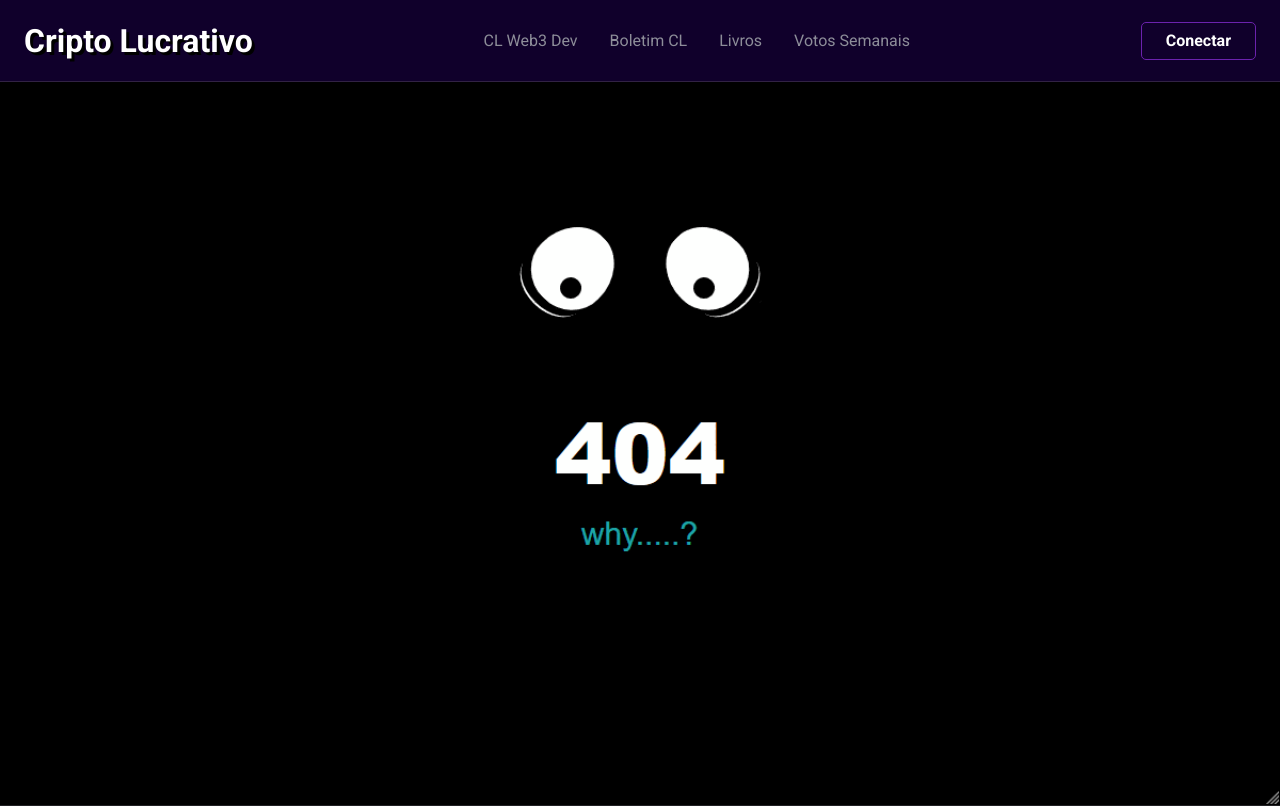
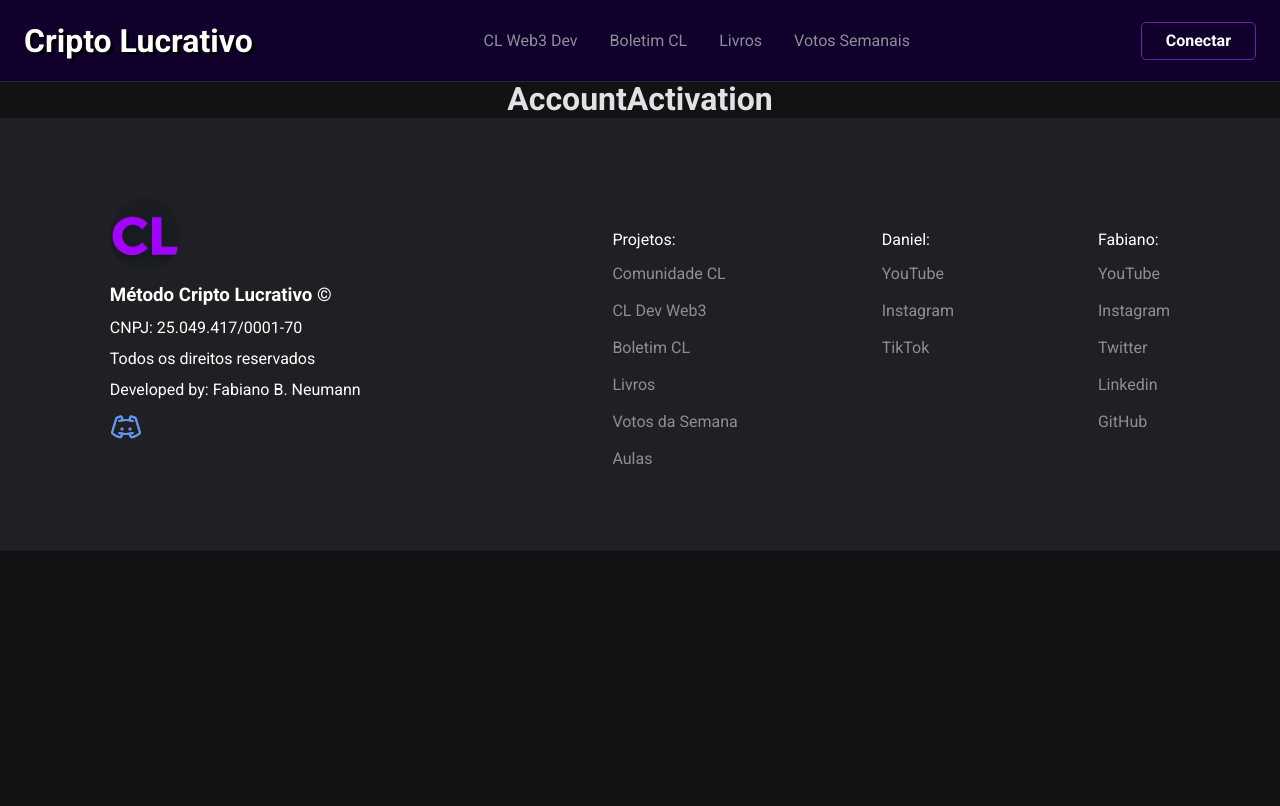
Before and after one commit to fabianoneumann/cl-frontend, a React (Vite) app: page /users/activate/1 in a window 1280 px wide. Shown: the top 806 px of the page. Built offline with nearby package versions, Linux system fonts and the light colour scheme; no server answers.

Commit message:
added voting service and account activation page

```diff
--- a/src/Router.tsx
+++ b/src/Router.tsx
@@ -3,6 +3,7 @@
 import { VotesToStudy } from './pages/VotesToStudy';
 import { DefaultLayout } from './layouts/DefaultLayout';
 import { PageNotFound } from './pages/PageNotFound';
+import { AccountActivation } from './pages/AccountActivation';
 // import { useContext } from 'react';
 
 
@@ -28,6 +29,7 @@
             <Route path="/" element={<DefaultLayout />} >
                 <Route path="/cl-frontend/" element={<LandingPage />} />
                 <Route path="/votos-da-semana" element={<VotesToStudy />} />
+                <Route path="/users/activate/:token" element={<AccountActivation />} />
 
                 <Route path="*" element={<PageNotFound />} />
             </Route>
--- /dev/null
+++ b/src/pages/AccountActivation/index.tsx
@@ -0,0 +1,34 @@
+import { useEffect } from "react";
+import { useParams } from "react-router-dom";
+import { AccountActivationContainer } from "./styles";
+import { api } from "../../services/api";
+
+export function AccountActivation() {
+    //TODO:
+    //começar com o loading do AuthContext
+    //pegar o token da url e adicionar no header da requisição
+    //ao receber ok do servidor para ativação do usuário, exibir mensagem de sucesso e redirecionar
+
+    const { token } = useParams();
+
+    useEffect(() => {
+        api.defaults.headers.Authorization = `Bearer ${token}`;
+
+        api.get('/users/activate')
+            .then(response => {
+                if (response.status !== 204) {
+                    alert('Erro ao ativar conta!');
+                    return;
+                }
+
+                localStorage.setItem("token", JSON.stringify(token));
+            }
+        );
+    });
+
+    return(
+        <AccountActivationContainer>
+            <h1>AccountActivation</h1>
+        </AccountActivationContainer>
+    );
+}
--- /dev/null
+++ b/src/pages/AccountActivation/styles.ts
@@ -0,0 +1,10 @@
+import styled from "styled-components";
+
+export const AccountActivationContainer = styled.div`
+    display: flex;
+    flex-direction: column;
+    align-items: center;
+    justify-content: center;
+    width: 100%;
+    padding-top: 5rem;
+`;
--- a/src/pages/VotesToStudy/index.tsx
+++ b/src/pages/VotesToStudy/index.tsx
@@ -58,6 +58,14 @@
 
     const handleVote = (vote: Vote) => {
         if (availableVotes > 0) {
+            api.post('/votes', {
+                altcoinId: vote.altcoin.id,
+            }).then(response => {
+                if (response.status !== 201) {
+                    alert('Erro ao computar voto!');
+                    return;
+                }
+
                 setAvailableVotes(availableVotes - 1);
                 totalVotesRef.current += 1;
                 weeklyVotesRef.current += 1;
@@ -85,6 +93,9 @@
                 setFetchedVotes(updatedVoteList);
 
                 alert('Voto computado com sucesso!');
+            }).catch(error => {
+                alert('Erro ao computar voto: ' + error.message);
+            });
         } else if (availableVotes === 0) {
             alert('Você não tem mais votos disponíveis!');
         }
```
Also changed, not shown: 1 other file (tests, documents, lock files or other folders). Lines whose indentation alone changed are shown as unchanged.
